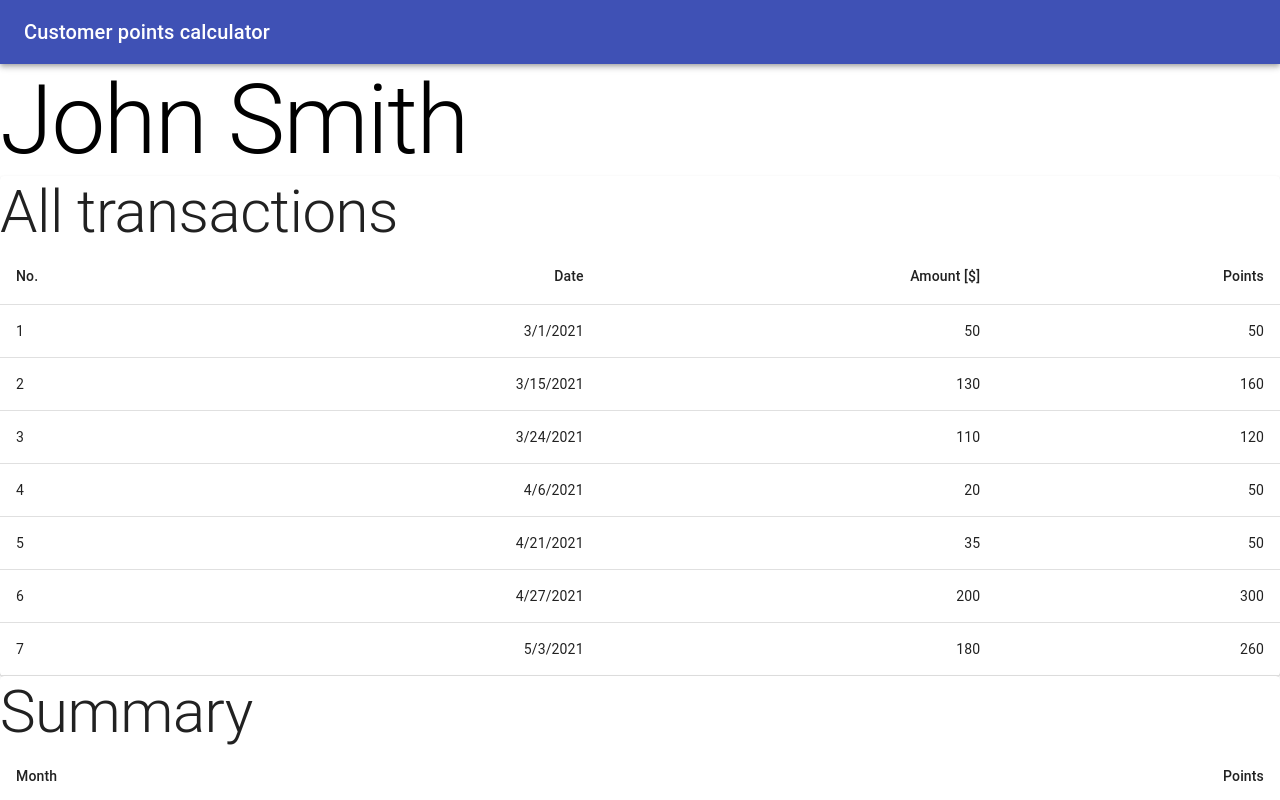
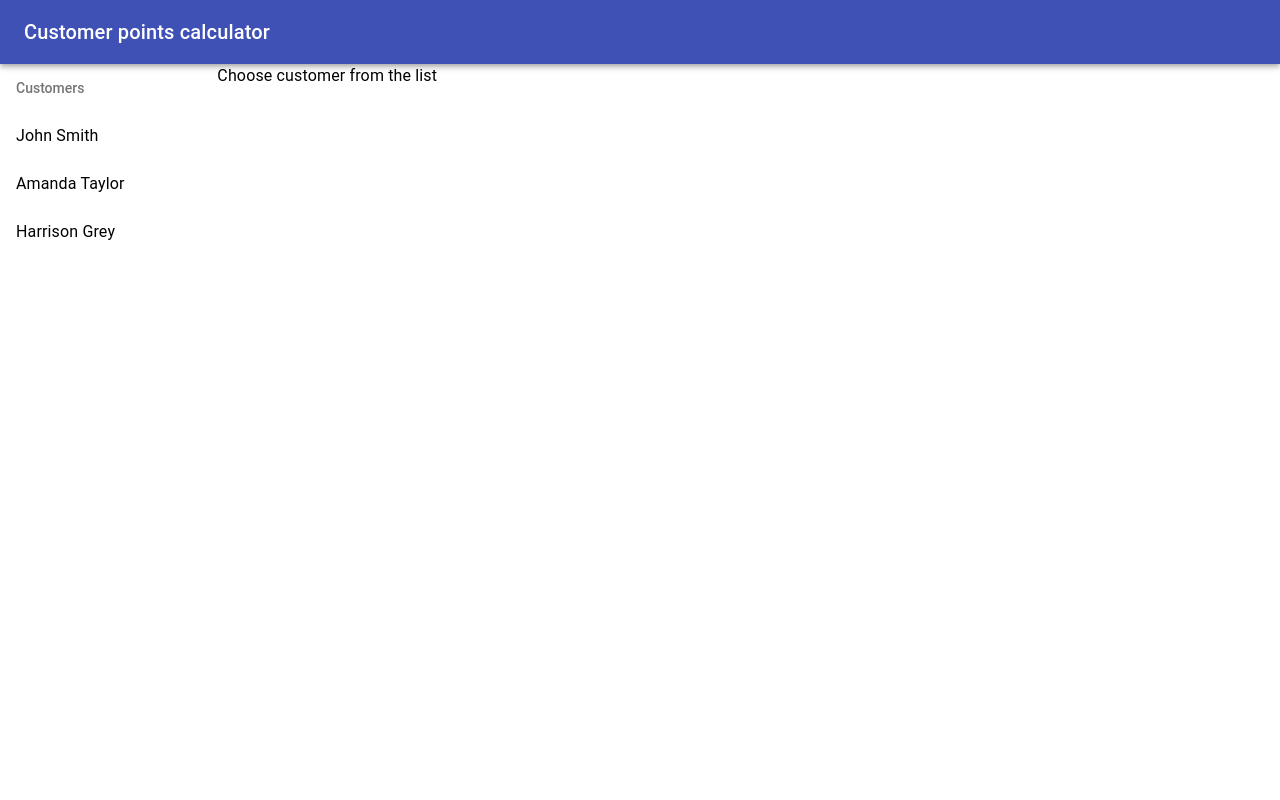
Before and after one commit to kneczaj/rewards-programme-demo, a React (Create React App) app: page / in a window 1280 px wide. Shown: the top 800 px of the page. Built offline with nearby package versions, Linux system fonts and the light colour scheme.

Commit message:
Let to switch customers

```diff
--- a/src/components/dashboard.tsx
+++ b/src/components/dashboard.tsx
@@ -1,8 +1,45 @@
-import React from "react";
+import React, { useMemo, useState } from "react";
 import { useData } from "./data-provider";
 import { CustomerDetails } from "./customer-details";
+import { Grid, List, ListItem, ListItemText, ListSubheader, Typography } from "@material-ui/core";
+import { Customer } from "../models/customer";
+import { isUndefined } from "../util";
 
 export function Dashboard(): JSX.Element {
-  const { customers } = useData();
-  return customers ? <CustomerDetails customer={customers[0]}/> : <>No customers</>;
+  const {customers} = useData();
+  const [active, setActive] = useState<Customer['id'] | undefined>(undefined);
+  const activeCustomer = useMemo(
+    () => customers.find(item => item.id === active),
+    [active, customers]
+  );
+  if (!customers) {
+    return <>No customers</>;
+  }
+  return (
+    <Grid container spacing={3}>
+      <Grid item xs={2}>
+        <List
+          component="nav"
+          aria-labelledby="nested-list-subheader"
+          subheader={
+            <ListSubheader id="nested-list-subheader">
+              Customers
+            </ListSubheader>
+          }
+        >
+          {customers.map(customer =>
+            <ListItem button onClick={() => setActive(customer.id)}>
+              <ListItemText primary={customer.name}/>
+            </ListItem>
+          )}
+        </List>
+      </Grid>
+      <Grid item xs={10}>
+        {isUndefined(activeCustomer)
+          ? <Typography>Choose customer from the list</Typography>
+          : <CustomerDetails customer={activeCustomer}/>
+        }
+      </Grid>
+    </Grid>
+  );
 }
```
